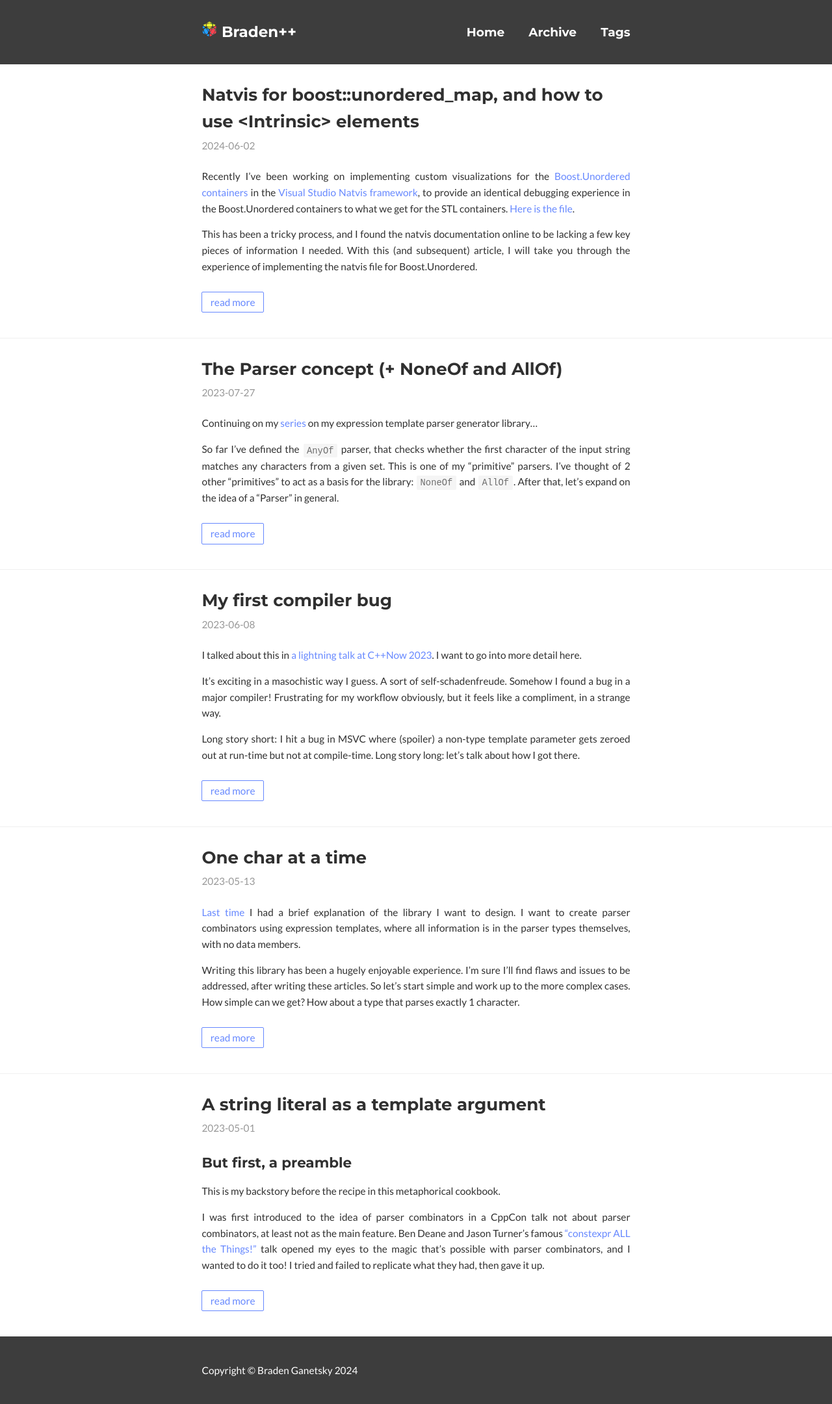
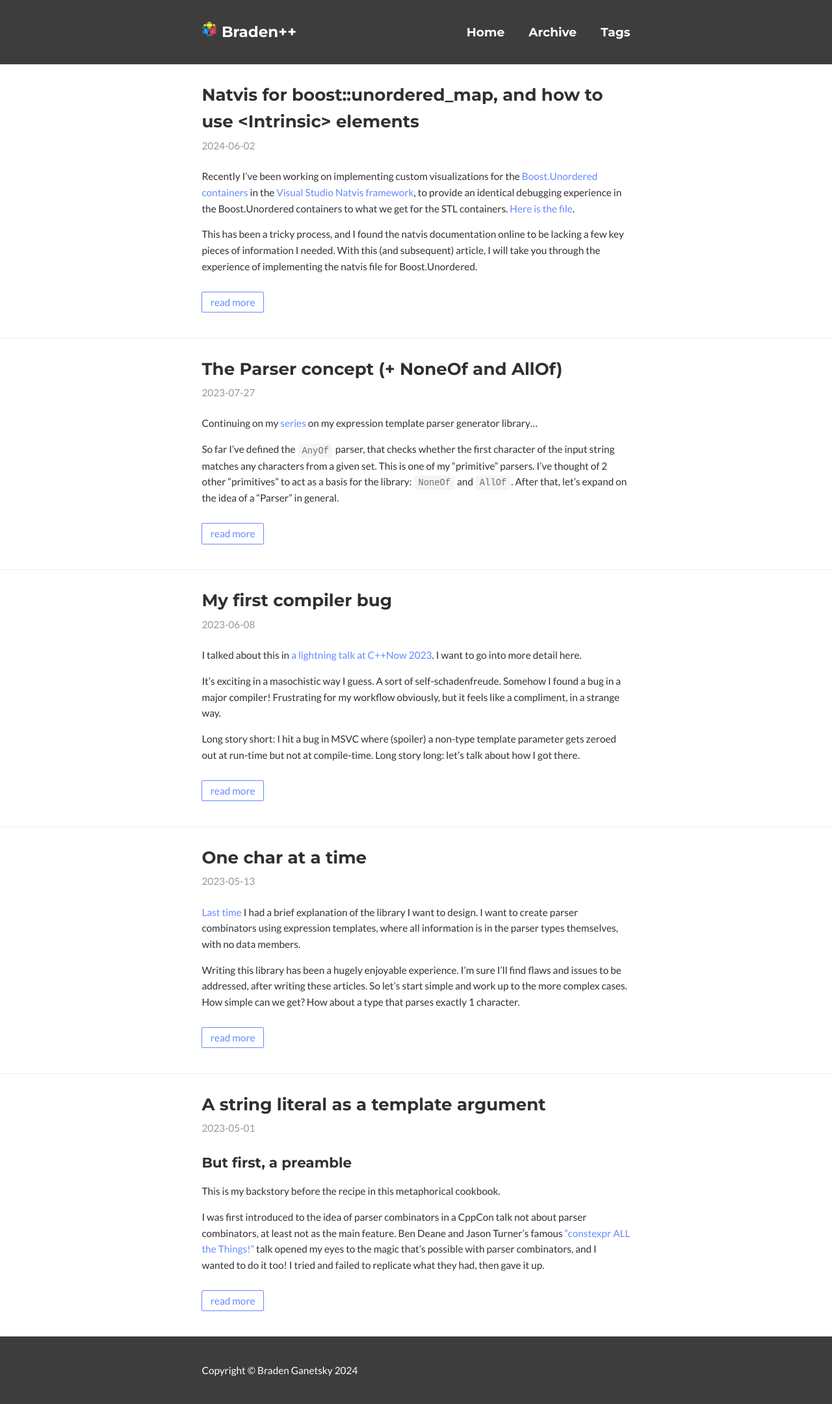
Before and after one commit to k3DW/blog, a Jekyll site: the page built from index.html, in a window 1280 px wide. Shown: the whole page at 65% size. Built offline with Jekyll 4.4.1, drawn with Linux system fonts in a browser that asks for light colours; nearby versions of some CDN libraries.

Commit message:
Left-align text instead of using justify

```diff
--- a/_sass/basic.sass
+++ b/_sass/basic.sass
@@ -24,7 +24,7 @@ b, strong, th
   font-weight: $font-weight + 200
 
 p
-  text-align: justify
+  text-align: left
 
 a
   color: $link-color
```
